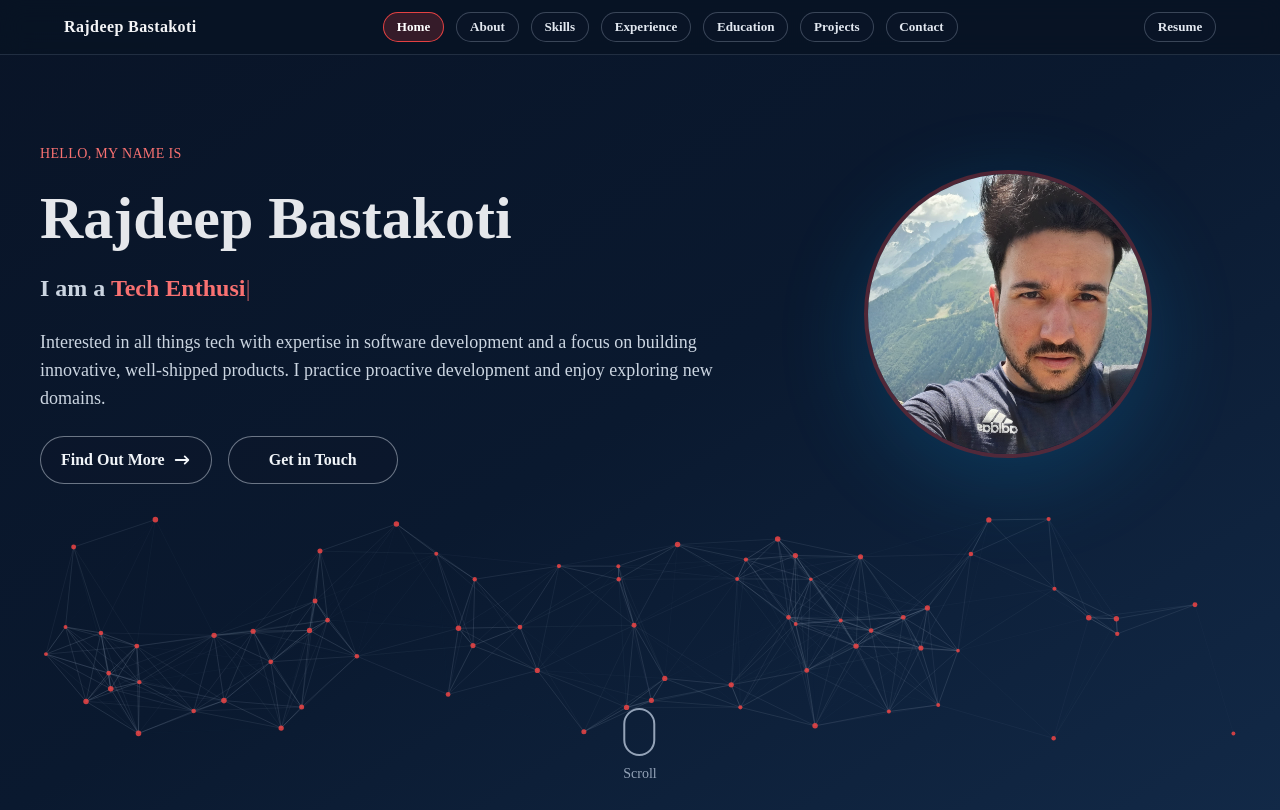
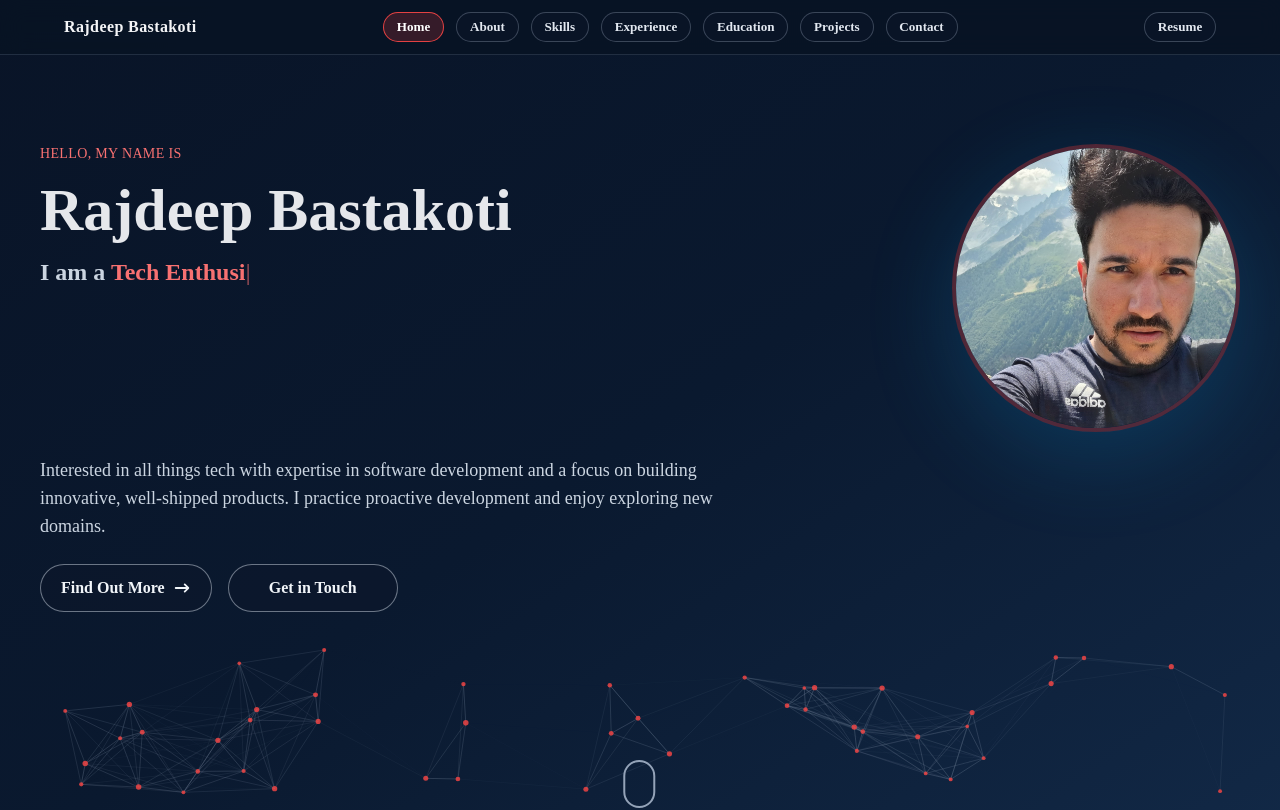
Before and after one commit to RBCodewalker/RBCodewalker.github.io, a React (Create React App) app: page / in a window 1280 px wide. Shown: the top 810 px of the page. Built offline with nearby package versions, Linux system fonts and the light colour scheme.

Commit message:
minor ux fixes

```diff
--- a/src/components/Home.jsx
+++ b/src/components/Home.jsx
@@ -81,15 +81,25 @@ const Home = () => {
       name='home'
       className='relative w-full min-h-screen bg-gradient-to-br from-[#091427] via-[#0a192f] to-[#122947] text-gray-200 px-6 sm:px-8 pt-36 pb-16'
     >
-      <div className='max-w-[1200px] mx-auto grid md:grid-cols-[1.2fr_0.8fr] items-center gap-10'>
-        <div className='space-y-6'>
+      <div className='max-w-[1200px] mx-auto space-y-6'>
+        {/* Top row: name block + image always side by side */}
+        <div className='relative md:grid md:grid-cols-[1.2fr_0.8fr] md:items-start md:gap-10'>
+          <div className='space-y-4'>
             <p className='text-red-400 tracking-wide text-sm uppercase'>Hello, my name is</p>
             <h1 className='text-4xl sm:text-5xl lg:text-6xl font-bold leading-tight'>{profile.name}</h1>
-          {/* <h2 className='text-xl sm:text-2xl text-slate-300 font-semibold'>{profile.title}</h2> */}
             <p className='text-xl sm:text-2xl text-slate-300 font-semibold'>
               I am a <span ref={typewriterRef} className='text-red-400'></span>
               <span className='text-red-400 animate-pulse'>|</span>
             </p>
+          </div>
+
+          <div className='absolute top-0 right-0 md:static md:ml-auto w-28 h-28 md:w-64 md:h-64 lg:w-72 lg:h-72 rounded-full overflow-hidden border-4 border-red-500/30 shadow-[0_24px_90px_rgba(14,165,233,0.2)]'>
+            <img src={Photo} alt='Rajdeep Bastakoti' className='w-full h-full object-cover' />
+          </div>
+        </div>
+
+        {/* Bottom: description + buttons full width */}
+        <div className='space-y-6 md:max-w-[60%]'>
           <p className='text-base sm:text-lg leading-relaxed text-slate-300 max-w-[720px]'>{profile.summary}</p>
 
           <div className='flex flex-wrap items-center gap-4'>
@@ -114,10 +124,6 @@ const Home = () => {
             </Link>
           </div>
         </div>
-
-        <div className='mx-auto md:ml-auto w-52 h-52 sm:w-64 sm:h-64 lg:w-72 lg:h-72 rounded-full overflow-hidden border-4 border-red-500/30 shadow-[0_24px_90px_rgba(14,165,233,0.2)]'>
-          <img src={Photo} alt='Rajdeep Bastakoti' className='w-full h-full object-cover' />
-        </div>
       </div>
 
       <div className='max-w-[1200px] mx-auto'>
@@ -133,7 +139,7 @@ const Home = () => {
         </Link>
       </div>
 
-      <div className='md:hidden absolute bottom-48 right-5 -translate-y-1/2 flex flex-col items-center'>
+      <div className='md:hidden absolute bottom-[25dvh] right-5 flex flex-col items-center'>
         <Link to='about' smooth='easeOutCubic' duration={220} offset={-118} className='cursor-pointer flex flex-col items-center'>
           <svg width='50' height='60' viewBox='0 0 50 60' className='animate-finger-swipe'>
             <ellipse cx='25' cy='45' rx='8' ry='10' fill='#9ca3af' opacity='0.8' />
--- a/src/components/Navbar.jsx
+++ b/src/components/Navbar.jsx
@@ -1,9 +1,31 @@
-import React from 'react';
+import React, { useRef, useEffect } from 'react';
 import { Link } from 'react-scroll';
 import resume from '../assets/resume.pdf';
 import { checkpoints } from '../data/siteData';
 
 const Navbar = () => {
+  const mobileNavRef = useRef(null);
+
+  useEffect(() => {
+    const container = mobileNavRef.current;
+    if (!container) return;
+
+    const scrollToActive = () => {
+      const activeLink = container.querySelector('.checkpoint-link-active');
+      if (!activeLink) return;
+      const li = activeLink.closest('li');
+      if (!li) return;
+      container.scrollTo({
+        left: li.offsetLeft - container.offsetWidth / 2 + li.offsetWidth / 2,
+        behavior: 'smooth',
+      });
+    };
+
+    const observer = new MutationObserver(scrollToActive);
+    observer.observe(container, { subtree: true, attributeFilter: ['class'] });
+    return () => observer.disconnect();
+  }, []);
+
   return (
     <header className='fixed top-0 left-0 w-full bg-[#081324]/90 backdrop-blur-md border-b border-slate-700/60 z-50'>
       <div className='max-w-[1200px] mx-auto px-4 sm:px-6 py-3'>
@@ -54,10 +76,10 @@ const Navbar = () => {
             </a>
           </div>
 
-          <nav aria-label='Mobile checkpoints' className='overflow-x-auto no-scrollbar'>
+          <nav ref={mobileNavRef} aria-label='Mobile checkpoints' className='overflow-x-auto no-scrollbar'>
             <ul className='flex items-center gap-2 min-w-max pr-2'>
               {checkpoints.map((checkpoint) => (
-                <li key={checkpoint.id} className='p-0'>
+                <li key={checkpoint.id} data-section={checkpoint.sectionName} className='p-0'>
                   <Link
                     to={checkpoint.sectionName}
                     spy={true}
@@ -67,6 +89,7 @@ const Navbar = () => {
                     offset={-118}
                     activeClass='checkpoint-link-active'
                     className='checkpoint-link text-xs'
+
                   >
                     {checkpoint.label}
                   </Link>
```
Lines whose indentation alone changed are shown as unchanged.
